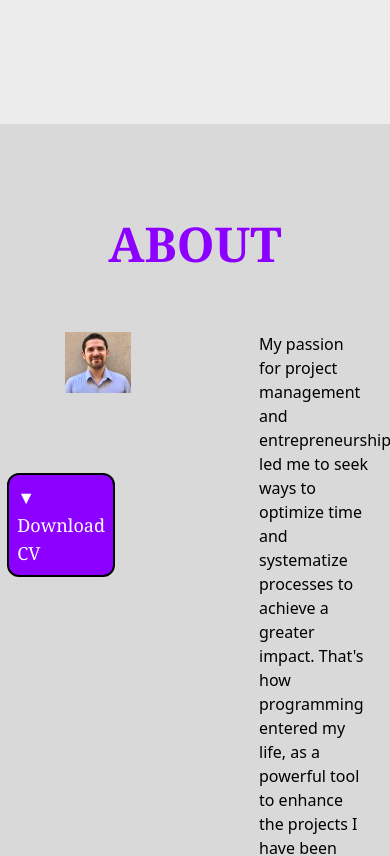
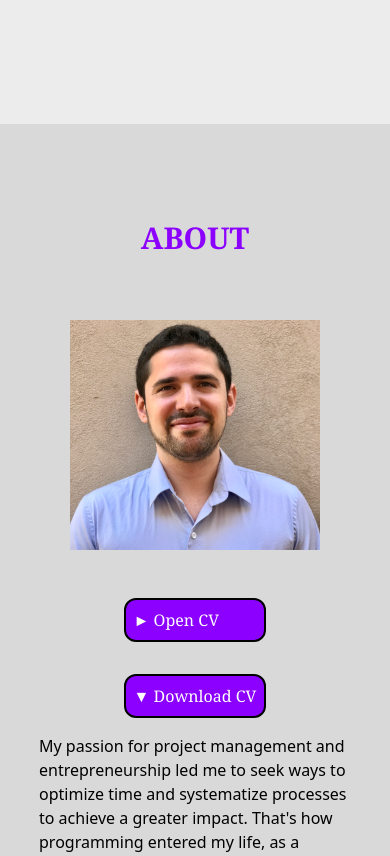
Before and after one commit to gastondvoskin/portfolio, a React (Vite) app: page / in a window 390 px wide. Shown: the part 720-1576 px from the top of the page. Built offline with nearby package versions, Linux system fonts and the light colour scheme.

Commit message:
Responsive About

```diff
--- a/src/data/dataDvoskin/dataAbout.js
+++ b/src/data/dataDvoskin/dataAbout.js
@@ -2,7 +2,7 @@ const dataDvoskinAbout = [
   "My passion for project management and entrepreneurship led me to seek ways to optimize time and systematize processes to achieve a greater impact. That's how programming entered my life, as a powerful tool to enhance the projects I have been leading over the past 10 years.",
   "I graduated as a Full-stack web developer from Soy Henry, where I currently work as a Teaching Assistant, guiding students in solving exercises and promoting teamwork.",
   "I have experience in developing Single Page Applications using agile methodologies and technologies such as JavaScript, React, Redux, HTML, CSS, NodeJs, Express, and Sequelize. My English proficiency level is C2 (Advanced).",
-  "Additionally, my experience as a Director of cultural projects for a decade has provided me with leadership skills, planning abilities, brand development, institutional representation, and fundraising expertise. Since graduating as a Bachelor of Musical Sound Arts from the National University of the Arts, five projects under my direction have been recognized as of Cultural Interest for the City of Buenos Aires, and I have received awards for my work as a Director of cultural projects from the National Arts Fund of Argentina, National Music Institute of Argentina, and Mozarteum.",
+  /* "Additionally, my experience as a Director of cultural projects for a decade has provided me with leadership skills, planning abilities, brand development, institutional representation, and fundraising expertise. Since graduating as a Bachelor of Musical Sound Arts from the National University of the Arts, five projects under my direction have been recognized as of Cultural Interest for the City of Buenos Aires, and I have received awards for my work as a Director of cultural projects from the National Arts Fund of Argentina, National Music Institute of Argentina, and Mozarteum.", */
 ];
 
 export { dataDvoskinAbout };
--- a/src/sections/About.jsx
+++ b/src/sections/About.jsx
@@ -6,27 +6,30 @@ import cvDvoskin from "../assets/CV/Dvoskin.pdf";
 
 const About = () => {
   const dataOwner = import.meta.env.VITE_DATAOWNER;
-  const dataAbout =
-    dataOwner === "dvoskin" ? dataDvoskinAbout : dataRovalettiAbout;
-  const profileImg =  dataOwner === "dvoskin" ? dvoskin : rovaletti;
+  const dataAbout = dataOwner === "dvoskin" ? dataDvoskinAbout : dataRovalettiAbout;
+  const profileImg = dataOwner === "dvoskin" ? dvoskin : rovaletti;
 
   /* className="grid grid-cols-2 m-10 */
   return (
-    <main
+    <section
       name="about"
       className="flex flex-col w-full items-center pt-24 pb-24 bg-mybg2 dark:bg-mybg2d"
     >
-      <div className="flex flex-col w-3/4 items-center">
-        <h1 className="mb-16 text-5xl font-bold text-myacc dark:text-myaccd">
+      {/* about, image, CV, description */}
+      <div className="flex flex-col w-4/5 items-center justify-center">
+        <h1 className="mb-16 text-3xl font-bold text-myacc dark:text-myaccd md:text-5xl">
           ABOUT
         </h1>
-        <div className="grid grid-cols-2">
-          <div className="flex flex-col items-end mr-16">
-            <img className="w-4/5 mb-16" src={profileImg} alt="Dvoskin" />{" "}
-            {/* editing */}
-            <div className="flex">
+
+        {/* image, CV, description */}
+        <div className="grid grid-cols-1 lg:grid-cols-2 justify-center items-center">
+          {/* image and CV */}
+          <div className="flex flex-col items-center">
+            <img className="w-4/5 mb-8 md:w-1/2" src={profileImg} alt="Dvoskin" />{" "}
+            {/* CV buttons */}
+            <div className="flex flex-col">
               <a
-                className="bg-myacc border-2 border-black text-white rounded-xl p-2 text-l dark:bg-myaccd dark:border-white m-4"
+                className="bg-myacc border-2 border-black text-white rounded-xl p-2 text-base dark:bg-myaccd dark:border-white m-4"
                 href={cvDvoskin}
                 target="_blank"
                 rel="noopener noreferrer"
@@ -34,7 +37,7 @@ const About = () => {
                 ► Open CV
               </a>
               <a
-                className="bg-myacc border-2 border-black text-white rounded-xl p-2 text-l dark:bg-myaccd dark:border-white m-4"
+                className="bg-myacc border-2 border-black text-white rounded-xl p-2 text-base dark:bg-myaccd dark:border-white m-4"
                 href={cvDvoskin}
                 rel="noopener noreferrer"
                 download
@@ -43,7 +46,8 @@ const About = () => {
               </a>
             </div>
           </div>
-          <div className="w-3/4 ml-16">
+          {/* description */}
+          <div className="xl:ml-16">
             {dataAbout.map((paragraph, index) => {
               return (
                 <p key={index} className="font-sans text-base mb-10">
@@ -54,7 +58,7 @@ const About = () => {
           </div>
         </div>
       </div>
-    </main>
+    </section>
   );
 };
 
--- a/src/sections/Home.jsx
+++ b/src/sections/Home.jsx
@@ -18,7 +18,7 @@ const Home = () => {
         <h3 className="text-md mb-10 md:text-5xl md:mb-16 xl:mt-16 ">
           Welcome! My name is
         </h3>
-        <h1 className={`${dataOwner==="dvoskin" ? "text-4xl" : "text-3xl"} mb-2 text-myacc dark:text-myaccd md:text-8xl xl:text-9xl`}>{name}</h1>
+        <h1 className={`${dataOwner==="dvoskin" ? "text-4xl" : "text-3xl"} mb-2 text-myacc dark:text-myaccd md:text-7xl xl:text-9xl`}>{name}</h1>
         <h2 className="text-xl mb-32 md:text-4xl xl:text-6xl">Full-stack web developer</h2>
         <Link
           className="text-md px-7 cursor-pointer text-myacc dark:text-myaccd md:text-xl lg:text-3xl xl:text-4xl"
```
